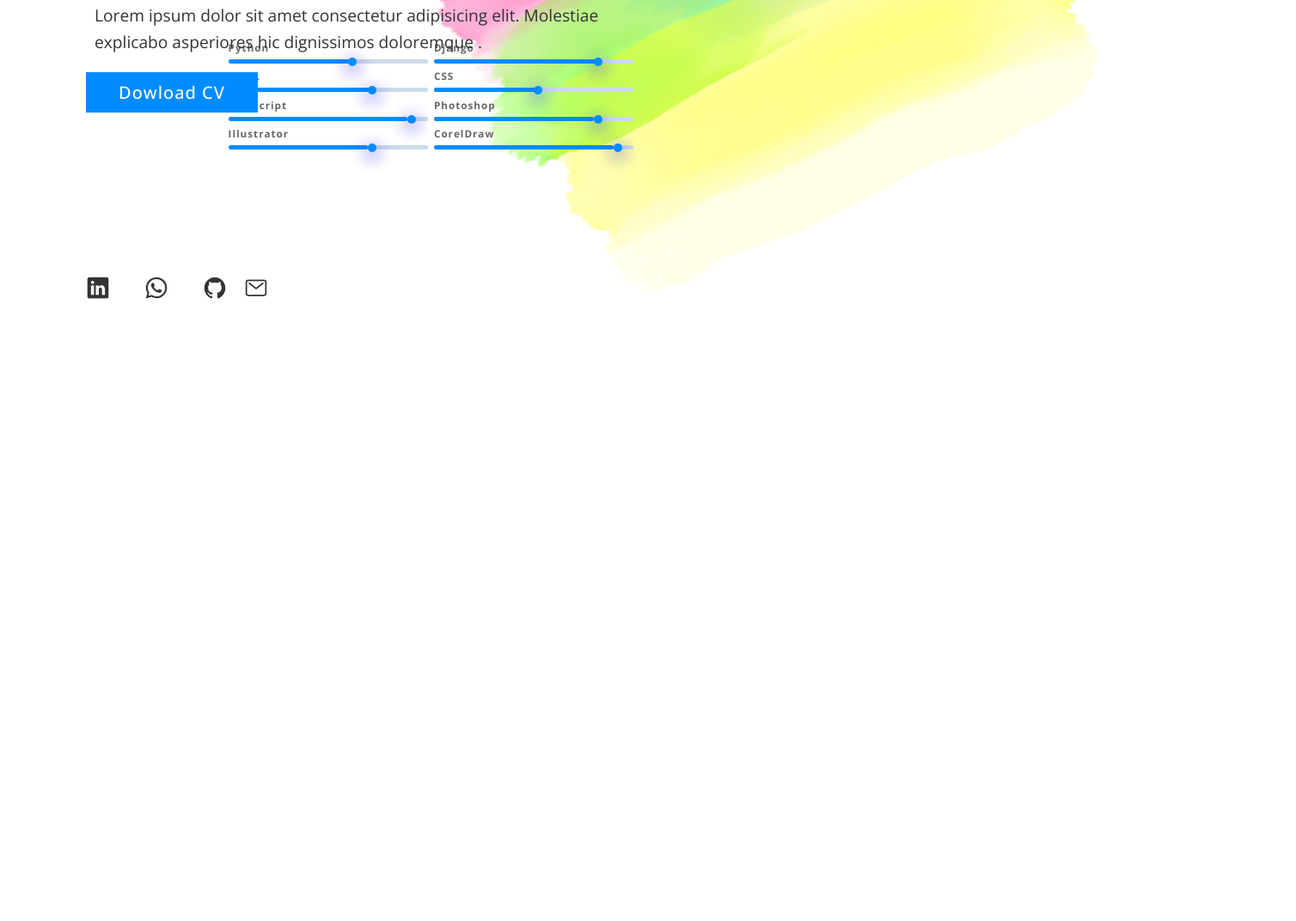
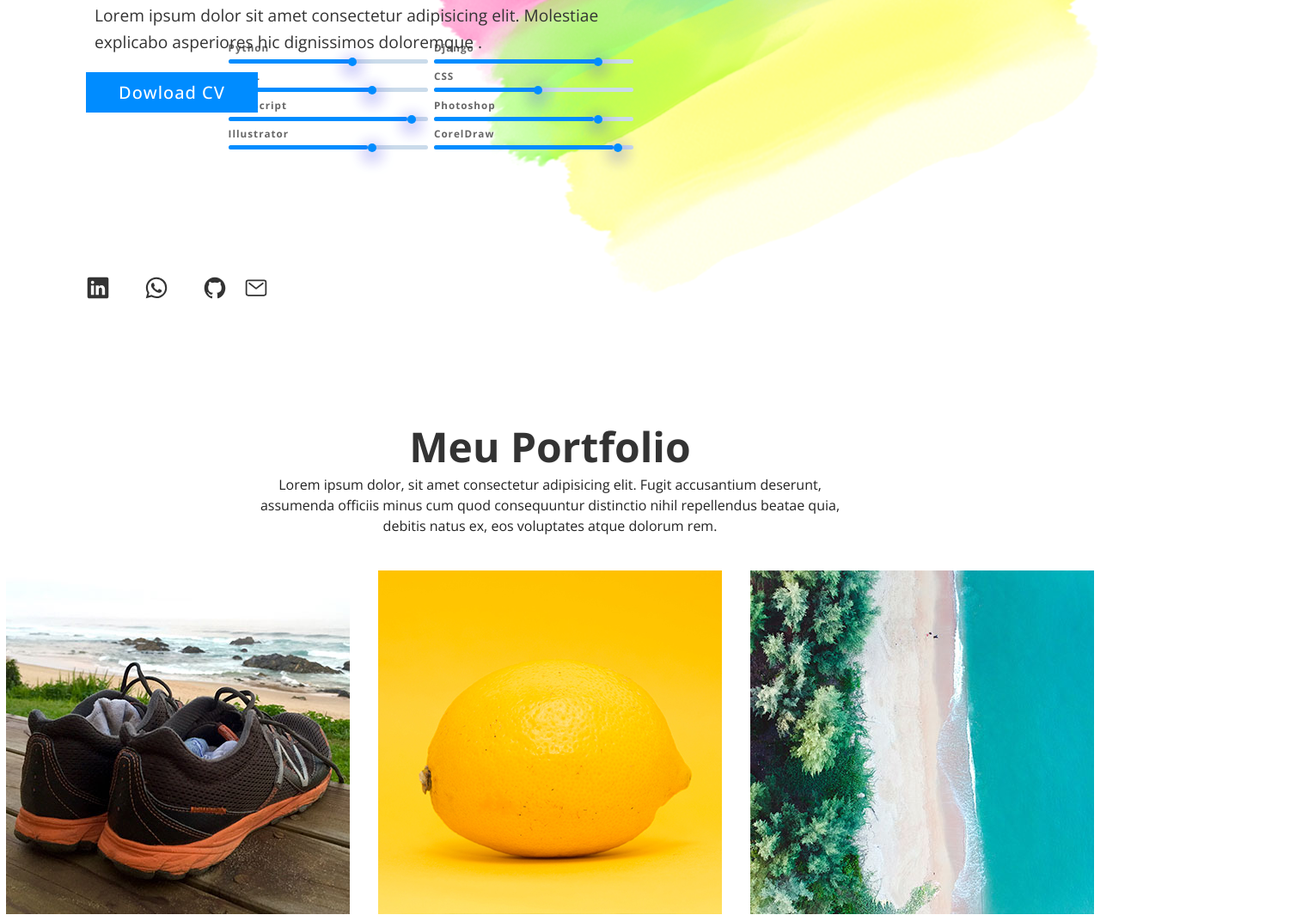
Before and after one commit to evertonccarvalho/Porfolio, a plain HTML site: page index.html in a window 1280 px wide. Shown: the part 413-1485 px from the top of the page at 86% size, 1508 px wide, since content can reach past the window. Before the commit the page ends 800 px from the top, so only its background shows below. Drawn offline with nearby package versions, Linux system fonts and the light colour scheme.

Commit message:
descomentando paginas

```diff
--- a/index.html
+++ b/index.html
@@ -91,7 +91,7 @@
         </section>
         <!-- BANNER SECTION END -->
         <!-- Paginas-->
-        <!-- <section id="portfolio">
+        <section id="portfolio">
             <div class="secText">
                 <h2> Meu Portfolio </h2>
                 <p> Lorem ipsum dolor, sit amet consectetur adipisicing elit. Fugit accusantium deserunt, assumenda
```
